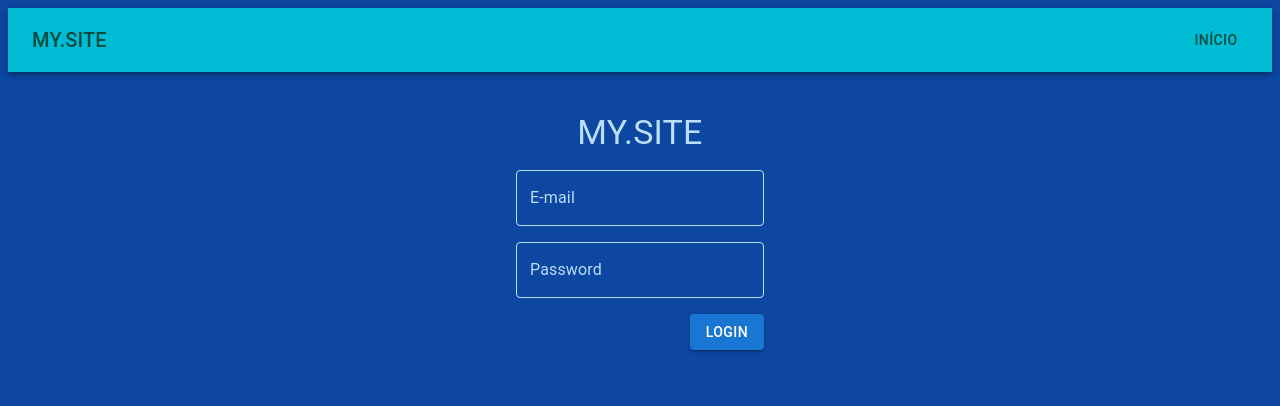
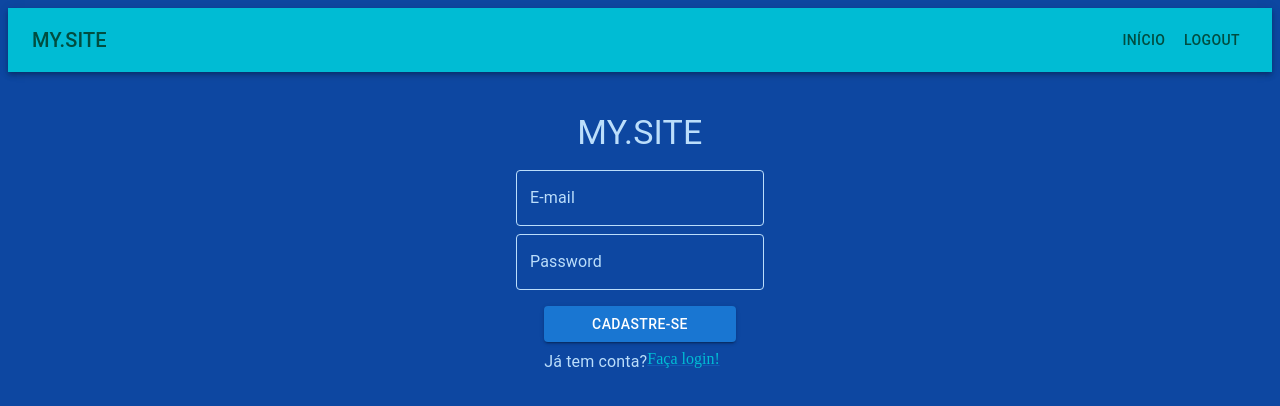
Before and after one commit to fullcup2019/lista-de-usuarios, a React (Vite) app: page / in a window 1280 px wide. Shown: the top 406 px of the page. Built offline with nearby package versions, Linux system fonts and the light colour scheme.

Commit message:
tela de cadastro; aprimorando funcionamento com API; protótipo do estado de autenticado

```diff
--- a/src/App.tsx
+++ b/src/App.tsx
@@ -1,5 +1,6 @@
 import React, { useState, useEffect } from "react";
 
+import Link from '@mui/material/Link';
 import TaskIcon from '@mui/icons-material/Task';
 import Input from '@mui/material/Input';
 import List from '@mui/material/List';
@@ -34,9 +35,11 @@ import CommentIcon from '@mui/icons-material/Comment';
 
 const App = () => {
 
-    const [mainUser, setMainUser] = useState("noone");
+    const [mainUser, setMainUser] = useState(-1);
 
-    const [page, setPage] = useState(-1);
+    const [logged, setLogged] = useState(1);
+
+    const [page, setPage] = useState(-2);
 
     const [tasks, setTasks] = useState([
         {name: "Task 1", checked: false},
@@ -46,6 +49,7 @@ const App = () => {
     const [mainPost, setMainPost] = useState(0);
 
     const PageLogin = (props: any) => {
+
         return (
             <Container sx={{
                 alignItems: 'bottom',
@@ -76,7 +80,7 @@ const App = () => {
                         }}
                     ></TextField>
                 </Box>
-                <Box sx={{p:2}}>
+                <Box sx={{px:2, pt:1, pb:2}}>
                     <TextField
                         label="Password"
                         type="password"
@@ -98,13 +102,84 @@ const App = () => {
                         }}
                     ></TextField>
                 </Box>
-                <Box sx={{display: 'grid',justifyContent: 'right', pr:2}}>
-                    <Button className="contained-button" variant="contained" onClick={() => {setPage(0)}}>LOGIN</Button>
+                <Box sx={{display: 'grid',justifyContent: 'center', px:2}}>
+                    <Button className="contained-button" variant="contained" onClick={() => {setPage(0); setLogged(1)}}>LOGIN</Button>
+                    <Box sx={{display: 'flex',justifyContent: 'right', pr:2, pt:1}}>
+                        <Typography>Não tem conta? </Typography><Link style={{color:"#00bcd4"}} onClick={()=>{setPage(-2)}}> Cadastre-se!</Link>
+                    </Box>
                 </Box>
 
             </Container>
         )
     }
+
+    const PageSign = (props: any) => {
+
+        return (
+            <Container sx={{
+                alignItems: 'bottom',
+                display: 'grid',
+                justifyContent: 'center'}}
+            >
+                <Box sx={{display: 'grid',justifyContent: 'center'}}>
+                    <Typography variant="h4" sx={{pb:2, pt:5, px:2}}>MY.SITE</Typography>
+                </Box>
+                <Box sx={{px:2}}>
+                    <TextField
+                        label="E-mail"
+                        sx={{
+                            input:{color:"#bbdefb"},
+                            label:{color:"#bbdefb"},
+                            '& label.Mui-focused' :{color:"#42a5f5", borderColor:"#bbdefb"},
+                            '& .MuiOutlinedInput-root': {
+                                '& fieldset': {
+                                    borderColor: "#bbdefb",
+                                  },
+                                  '&:hover fieldset': {
+                                    borderColor: "#42a5f5",
+                                  },
+                                  '&.Mui-focused fieldset': {
+                                    borderColor: "#42a5f5",
+                                  },
+                            }
+                        }}
+                    ></TextField>
+                </Box>
+                <Box sx={{px:2,pt:1, pb:2}}>
+                    <TextField
+                        label="Password"
+                        type="password"
+                        sx={{
+                            input:{color:"#bbdefb"},
+                            label:{color:"#bbdefb"},
+                            '& label.Mui-focused' :{color:"#42a5f5", borderColor:"#bbdefb"},
+                            '& .MuiOutlinedInput-root': {
+                                '& fieldset': {
+                                    borderColor: "#bbdefb",
+                                  },
+                                  '&:hover fieldset': {
+                                    borderColor: "#42a5f5",
+                                  },
+                                  '&.Mui-focused fieldset': {
+                                    borderColor: "#42a5f5",
+                                  },
+                            }
+                        }}
+                    ></TextField>
+                </Box>
+                <Box sx={{display: 'grid',justifyContent: 'center', px:2}}>
+                    <Button className="contained-button" variant="contained" onClick={() => {setPage(0); setLogged(1)}}>CADASTRE-SE</Button>
+                    <Box sx={{display: 'flex',justifyContent: 'right', pr:2, pt:1}}>
+                        <Typography>Já tem conta? </Typography><Link style={{color:"#00bcd4"}} onClick={()=>{setPage(-1)}}> Faça login!</Link>
+                    </Box>
+                </Box>
+
+
+
+            </Container>
+        )
+    }
+
     const PageUserList = (props: any) => {
 
         const [loading, setLoading] = useState(true);
@@ -138,14 +213,13 @@ const App = () => {
                         >
                             {users.map((user) => (
                                 <ListItem disablePadding>
-
-                                        <ListItemButton onClick={() => {setPage(2); setMainUser(user.name)}}>
+                                        <ListItemButton onClick={() => {setMainUser(user.id); setPage(2);}}>
                                             <ListItemAvatar>
                                                 <Avatar alt={user.name} src="/static/images/avatar/1.jpg" />
                                             </ListItemAvatar>
                                             <ListItemText primary={user.name} />
                                         </ListItemButton>
-                                        <IconButton onClick={()=>{setPage(1)}} aria-label="delete" sx={{color:"#bbdefb"}}>
+                                        <IconButton onClick={()=>{setPage(1); setMainUser(user.id);}} aria-label="delete" sx={{color:"#bbdefb"}}>
                                             <TaskIcon sx={{fontSize: 35}}/>
                                         </IconButton>
                                 </ListItem>
@@ -158,6 +232,37 @@ const App = () => {
     }
 
     const PageUserTask = (props: any) => {
+
+        const [loading, setLoading] = useState(true);
+
+        const [tasks, setTasks] = useState([
+            { userId: 1, id: 1, title: "task", completed:false },
+        ]);
+
+
+        const [users, setUsers] = useState([
+            { id: 1, name: "" },
+            { id: 2, name: "" },
+        ]);
+
+        useEffect(() => {
+            fetch("https://jsonplaceholder.typicode.com/users/")
+                .then((response) => response.json())
+                .then((json) => { setUsers(json); setLoading(false) });
+        });
+
+        var theUser = users.find(user => {return user.id === mainUser;});
+        if (theUser === undefined) {theUser = { id: 1, name: "Minora" };}
+        const theUserId = theUser.id;
+        let targetURL = 'https://jsonplaceholder.typicode.com/users/'+theUserId+'/todos';
+
+        useEffect(() => {
+            fetch(targetURL)
+                .then((response) => response.json())
+                .then((json) => { setTasks(json); setLoading(false) });
+        });
+
+
         return (
 
             <Grid container style={{
@@ -167,10 +272,10 @@ const App = () => {
             justifyContent: 'center',
             }}>
                 <Grid style={{textAlign:"center"}}>
-                    <h1>{mainUser}</h1>
+                    <h1>{theUser.name}</h1>
                     <h2>Tarefas</h2>
                 </Grid>
-
+                <Typography>{targetURL}</Typography>
                 <Box
                 component="form"
                 sx={{'& > :not(style)': { m: 1, width: '50ch' },}}
@@ -178,58 +283,53 @@ const App = () => {
                 autoComplete="off"
                 style={{display:"flex"}}
                 >
-                    <Input placeholder="add task" type="text" style={{width:"200%"}}/>
-                    <Button type="button" variant="outlined" onClick={() => {tasks.push({name:"dafault task",checked:false}); setPage(1)}}>Add</Button>
+                    <Button type="button" variant="outlined" onClick={() => {tasks.push({userId:0, id:0, title:"dafault task",completed:false}); setPage(1)}}>Add</Button>
                 </Box>
 
                 {tasks.map((task) => (
                     <FormGroup>
                         <FormControlLabel
-                        onChange={() => {task.checked = (task.checked === true) ? false : true;}}
-                        control={<Checkbox defaultChecked={task.checked} />}
-                        label={task.name}
+                        onChange={() => {task.completed = (task.completed === true) ? false : true;}}
+                        control={<Checkbox defaultChecked={task.completed} />}
+                        label={task.title}
                         />
                     </FormGroup>
                 ))}
-
-                <Stack spacing={2} direction="row" style={{
-                display: 'grid',
-                width: "200%",
-                alignItems: 'bottom',
-                justifyContent: 'center',
-                }}>
-                    <Button variant="contained" onClick={() => {setPage(0)}}>Home</Button>
-                </Stack>
             </Grid>
         )
     }
 
     const PageUserPostComments = (props: any) => {
 
-        const [posts, setPosts] = useState([
-            { id: 1, title: "" , body:"", userID: 0},
-        ]);
-
-        const [comments, setComments] = useState([
-            { id: 1, title: "" , completed: false, userID: 0},
-        ]);
-
-        const [loading, setLoading] = useState(true);
+        const [users, setUsers]         = useState([{ id: 1, name: ""}]);
+        const [posts, setPosts]         = useState([{ id: 1, title: "" , body:"", userID: 0}]);
+        const [comments, setComments]   = useState([{ id: 0, postId: 0 , body:"", name:"", email: "@"}]);
+        const [loading, setLoading]     = useState(true);
 
         useEffect(() => {
-            fetch("https://jsonplaceholder.typicode.com/users/1/posts")
+            fetch("https://jsonplaceholder.typicode.com/users/")
+                .then((response) => response.json())
+                .then((json) => { setUsers(json); setLoading(false) });
+        });
+
+        useEffect(() => {
+            fetch("https://jsonplaceholder.typicode.com/users/"+(theUser!).id+"/posts")
                 .then((response) => response.json())
                 .then((json) => { setPosts(json); setLoading(false) });
         });
-
         useEffect(() => {
-            fetch("https://jsonplaceholder.typicode.com/users/2/todos")
+            fetch("https://jsonplaceholder.typicode.com/users/"+(theUser!).id+"/comments")
                 .then((response) => response.json())
                 .then((json) => { setComments(json); setLoading(false) });
         });
 
-        var found = posts.find(obj => {return obj.id === 1;});
-        if (found === undefined) {found = { id: 1, title: "" , body:"", userID: 0};}
+        var theUser = users.find(user => {return user.id === mainUser;});
+        if (theUser === undefined) {theUser = { id: 1, name: "n"};}
+
+        var thePost = posts.find(post => {return post.id === mainPost;});
+        if (thePost === undefined) {thePost = { id: 1, title: "" , body:"", userID: 0};}
+
+        var theComments = comments.filter(comment => {return comment.postId === (thePost!).id;});
 
         return (
 
@@ -240,14 +340,14 @@ const App = () => {
                 <Box sx={{ width: "60%", b: 60, p: 2,m: 2}}>
                     <Box sx={{ b: 60, p: 2, backgroundColor: "#1565c0;",m: 2}}>
                         <Box style={{display:"flex", alignItems:"center"}} sx={{paddingBottom: 2}}>
-                            <Avatar alt={mainUser} src="/static/images/avatar/1.jpg" />
-                            <Typography style={{ paddingLeft:"10px", fontWeight:"550 "}}>{mainUser}</Typography>
+                            <Avatar alt={(theUser!).name} src="/static/images/avatar/1.jpg" />
+                            <Typography style={{ paddingLeft:"10px", fontWeight:"550 "}}>{(theUser!).name}</Typography>
                         </Box>
 
                         {loading ? <Box sx={{ display: 'flex', justifyContent: 'center'}}><CircularProgress sx={{color:"#bbdefb"}}/></Box> : null}
 
-                        <Typography variant="h5">{found.title}</Typography>
-                        <Typography>{found.body}</Typography>
+                        <Typography variant="h5">{(thePost!).title}</Typography>
+                        <Typography>{(thePost!).body}</Typography>
                         <Box style={{display: "flex", justifyContent:"right"}}>
                             <IconButton onClick={()=>{setPage(2)}} aria-label="delete" sx={{color:"#2196f3"}}>
                                 <CommentIcon sx={{fontSize: 35}}/>
@@ -255,16 +355,18 @@ const App = () => {
                         </Box>
                     </Box>
                     <Box sx={{justifyContent:"right"}}>
-                        {comments.map((comment) => (
+                        {theComments.map((comment) => (
                             <Box sx={{ width: "80%", b: 60, p: 2, backgroundColor: "#1565c0;",m: 2, position:"relative", float:"right"}}>
                                 <Box style={{display:"flex", alignItems:"center"}} sx={{paddingBottom: 2}}>
-                                    <Avatar alt={mainUser} src="/static/images/avatar/1.jpg" />
-                                    <Typography style={{ paddingLeft:"10px", fontWeight:"550 "}}>{mainUser}</Typography>
+                                    <Avatar alt={(comment!).email} src="/static/images/avatar/1.jpg" />
+                                    <Typography style={{ paddingLeft:"10px", fontWeight:"550 "}}>{(comment!).email}</Typography>
                                 </Box>
 
                                 {loading ? <Box sx={{ display: 'flex', justifyContent: 'center'}}><CircularProgress sx={{color:"#bbdefb"}}/></Box> : null}
 
-                                <Typography variant="h6" >{comment.title}</Typography>
+                                <Typography variant="h6" >{comment.name}</Typography>
+                                <Typography >{comment.body}</Typography>
+
                             </Box>
                         ))}
                     </Box>:
@@ -281,11 +383,26 @@ const App = () => {
             { id: 1, title: "" , body:"", userID: 0},
         ]);
 
+        const [users, setUsers] = useState([
+            { id: 1, name: "" },
+            { id: 2, name: "" },
+        ]);
+
         useEffect(() => {
-            fetch("https://jsonplaceholder.typicode.com/users/1/posts")
+            fetch("https://jsonplaceholder.typicode.com/users/")
+                .then((response) => response.json())
+                .then((json) => { setUsers(json); setLoading(false) });
+        });
+
+        var theUser = users.find(user => {return user.id === mainUser;});
+        if (theUser === undefined) {theUser = { id: 1, name: "Minora" };}
+
+        useEffect(() => {
+            fetch('https://jsonplaceholder.typicode.com/users/'+(theUser!).id+'/posts')
                 .then((response) => response.json())
                 .then((json) => { setPosts(json); setLoading(false) });
         });
+
 
         return (
             <Grid container style={{
@@ -293,12 +410,11 @@ const App = () => {
             justifyContent: 'center'
             }}
             >
-
                 {posts.map((post) => (
                     <Box sx={{ width: "60%", b: 60, p: 2, backgroundColor: "#1565c0;",m: 2}}>
                         <Box style={{display:"flex", alignItems:"center"}} sx={{paddingBottom: 2}}>
-                            <Avatar alt={mainUser} src="/static/images/avatar/1.jpg" />
-                            <Typography style={{ paddingLeft:"10px", fontWeight:"550 "}}>{mainUser}</Typography>
+                            <Avatar alt={(theUser!).name} src="/static/images/avatar/1.jpg" />
+                            <Typography style={{ paddingLeft:"10px", fontWeight:"550 "}}>{(theUser!).name}</Typography>
                         </Box>
 
                         {loading ? <Box sx={{ display: 'flex', justifyContent: 'center'}}><CircularProgress sx={{color:"#bbdefb"}}/></Box> : null}
@@ -306,7 +422,7 @@ const App = () => {
                         <Typography variant="h5" >{post.title}</Typography>
                         <Typography>{post.body}</Typography>
                         <Box style={{display: "flex", justifyContent:"right"}}>
-                            <IconButton onClick={()=>{setPage(3),setMainPost(post.id)}}aria-label="delete" sx={{color:"#bbdefb"}}>
+                            <IconButton onClick={()=>{setPage(3),setMainPost(post.id),setMainUser((theUser!).id)}}aria-label="delete" sx={{color:"#bbdefb"}}>
                                 <CommentIcon sx={{fontSize: 35}}/>
                             </IconButton>
                         </Box>
@@ -316,27 +432,50 @@ const App = () => {
         )
     }
 
+    const PageBar = (props: any) => {
+        if (props.logged) {
+            return (
+                <AppBar position="static">
+                <Toolbar className="nav">
+                <Typography variant="h6" component="div" sx={{ flexGrow: 1 }}>
+                    MY.SITE
+                </Typography>
+                <Box>
+                    <Button onClick={() => {setPage(0)}}color="inherit">Início</Button>
+                    <Button onClick={() => {setPage(-1); setLogged(0)}}color="inherit">Logout</Button>
+                </Box>
+
+                </Toolbar>
+            </AppBar>
+            )
+        }
+
+        return (
+            <AppBar position="static">
+                <Toolbar className="nav">
+                <Typography variant="h6" component="div" sx={{ flexGrow: 1 }}>
+                    MY.SITE
+                </Typography>
+                </Toolbar>
+            </AppBar>
+        )
+
+    }
     const PageDisplay = (props: any) => {
         if      (props.pageIndex === 0) {return <PageUserList />}
         else if (props.pageIndex === 1) {return <PageUserTask />}
         else if (props.pageIndex === 2) {return <PageUserPosts/>}
         else if (props.pageIndex === 3) {return <PageUserPostComments/>}
         else if (props.pageIndex ===-1) {return <PageLogin/>}
+        else if (props.pageIndex ===-2) {return <PageSign/>}
 
         return<></>
     }
 
     return (
         <Grid container>
-            <AppBar position="static">
-                <Toolbar className="nav">
-                <Typography variant="h6" component="div" sx={{ flexGrow: 1 }}>
-                    MY.SITE
-                </Typography>
-                <Button onClick={() => {setPage(0)}}color="inherit">Início</Button>
-                </Toolbar>
-            </AppBar>
 
+            <PageBar logged={logged}/>
             <PageDisplay pageIndex={page}/>
         </Grid>
     );
```
